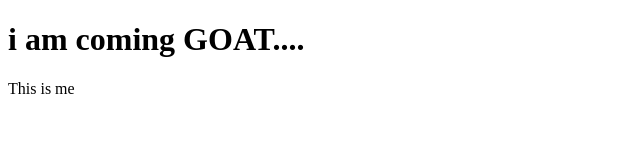
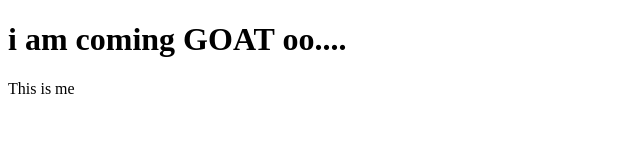
Before and after one commit to AK-sundal/AK-sundal.github.io, a plain HTML site: page index.html in a window 1280 px wide. Shown: the full height of the page, 0-640 px from the left. Drawn offline with Linux system fonts and the light colour scheme.

Commit message:
Update index.html

```diff
--- a/index.html
+++ b/index.html
@@ -2,7 +2,7 @@
 <html>
 
 <body>
-    <h1> i am coming GOAT....</h1>
+    <h1> i am coming GOAT oo....</h1>
     <p>This is me</p>
 </body>
 
```
